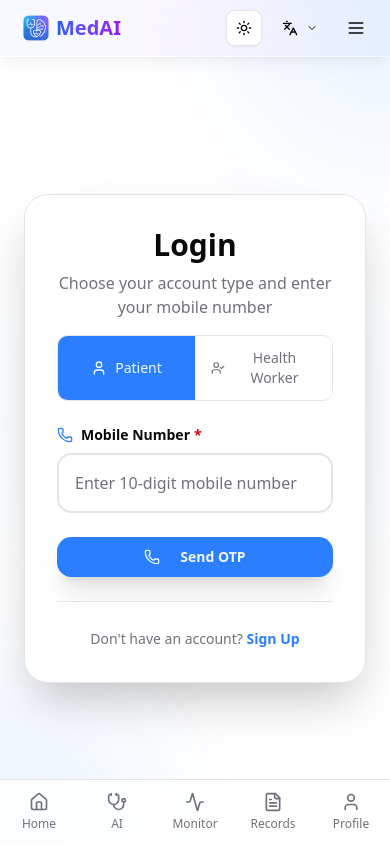
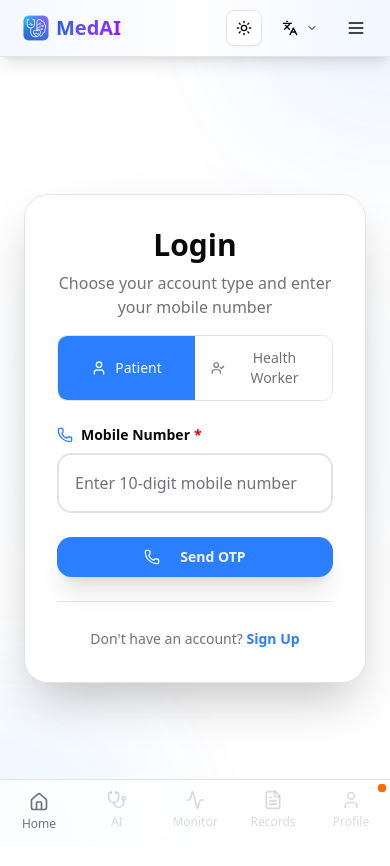
Before and after one commit to ankandalui/med-ai, a Next.js app: page /login in a window 390 px wide. Shown: the top 866 px of the page. Built offline with nearby package versions, Linux system fonts and the light colour scheme.

Commit message:
auth guard added

```diff
--- a/app/api/auth/login/route.ts
+++ b/app/api/auth/login/route.ts
@@ -27,7 +27,7 @@ export async function POST(request: NextRequest) {
 
     if (!user) {
       return NextResponse.json({ error: "User not found" }, { status: 404 });
-    }    // Check if OTP bypass is enabled
+    } // Check if OTP bypass is enabled
     const otpBypassEnabled = process.env.OTP_BYPASS_ENABLED === "true";
 
     // Generate JWT token
--- a/app/diagnosis/page.tsx
+++ b/app/diagnosis/page.tsx
@@ -1,11 +1,13 @@
 "use client";
 
 import { useTranslation } from "react-i18next";
+import { AuthGuard } from "@/components/auth-guard";
 
 export default function DiagnosisPage() {
   const { t } = useTranslation();
 
   return (
+    <AuthGuard>
       <div className="min-h-screen bg-background flex items-center justify-center">
         <div className="text-center space-y-4">
           <h1 className="text-4xl font-bold bg-gradient-to-r from-blue-600 to-purple-600 bg-clip-text text-transparent">
@@ -23,5 +25,6 @@ export default function DiagnosisPage() {
           </div>
         </div>
       </div>
+    </AuthGuard>
   );
 }
--- a/app/monitoring/page.tsx
+++ b/app/monitoring/page.tsx
@@ -1,11 +1,13 @@
 "use client";
 
 import { useTranslation } from "react-i18next";
+import { AuthGuard } from "@/components/auth-guard";
 
 export default function MonitoringPage() {
   const { t } = useTranslation();
 
   return (
+    <AuthGuard>
       <div className="min-h-screen bg-background flex items-center justify-center">
         <div className="text-center space-y-4">
           <h1 className="text-4xl font-bold bg-gradient-to-r from-green-600 to-blue-600 bg-clip-text text-transparent">
@@ -23,5 +25,6 @@ export default function MonitoringPage() {
           </div>
         </div>
       </div>
+    </AuthGuard>
   );
 }
--- a/app/records/page.tsx
+++ b/app/records/page.tsx
@@ -1,11 +1,13 @@
 "use client";
 
 import { useTranslation } from "react-i18next";
+import { AuthGuard } from "@/components/auth-guard";
 
 export default function RecordsPage() {
   const { t } = useTranslation();
 
   return (
+    <AuthGuard>
       <div className="min-h-screen bg-background flex items-center justify-center">
         <div className="text-center space-y-4">
           <h1 className="text-4xl font-bold bg-gradient-to-r from-purple-600 to-pink-600 bg-clip-text text-transparent">
@@ -23,5 +25,6 @@ export default function RecordsPage() {
           </div>
         </div>
       </div>
+    </AuthGuard>
   );
 }
--- /dev/null
+++ b/components/auth-guard.tsx
@@ -0,0 +1,89 @@
+"use client";
+
+import { useEffect } from "react";
+import { useRouter } from "next/navigation";
+import Link from "next/link";
+import { useAuth } from "@/hooks/use-auth";
+import { Button } from "@/components/ui/button";
+import { LogIn, UserPlus, Shield } from "lucide-react";
+
+interface AuthGuardProps {
+  children: React.ReactNode;
+  requireAuth?: boolean;
+  fallback?: React.ReactNode;
+}
+
+function AuthRequired() {
+  return (
+    <div className="min-h-screen bg-background flex items-center justify-center px-6">
+      <div className="text-center space-y-6 max-w-md">
+        <div className="space-y-4">
+          <div className="w-16 h-16 bg-primary/10 rounded-full flex items-center justify-center mx-auto">
+            <Shield className="w-8 h-8 text-primary" />
+          </div>
+          <h1 className="text-2xl font-bold text-foreground">
+            Authentication Required
+          </h1>
+          <p className="text-muted-foreground">
+            You need to be logged in to access this page. Please sign in or
+            create an account to continue.
+          </p>
+        </div>
+
+        <div className="space-y-3">
+          <Link href="/login" className="block">
+            <Button className="w-full" size="lg">
+              <LogIn className="w-4 h-4 mr-2" />
+              Sign In
+            </Button>
+          </Link>
+
+          <Link href="/signup" className="block">
+            <Button variant="outline" className="w-full" size="lg">
+              <UserPlus className="w-4 h-4 mr-2" />
+              Create Account
+            </Button>
+          </Link>
+        </div>
+
+        <div className="pt-4 border-t">
+          <Link
+            href="/"
+            className="text-sm text-muted-foreground hover:text-foreground transition-colors"
+          >
+            ← Back to Home
+          </Link>
+        </div>
+      </div>
+    </div>
+  );
+}
+
+function LoadingSpinner() {
+  return (
+    <div className="min-h-screen bg-background flex items-center justify-center">
+      <div className="flex flex-col items-center space-y-4">
+        <div className="w-8 h-8 border-2 border-primary border-t-transparent rounded-full animate-spin"></div>
+        <p className="text-sm text-muted-foreground">Loading...</p>
+      </div>
+    </div>
+  );
+}
+
+export function AuthGuard({
+  children,
+  requireAuth = true,
+  fallback,
+}: AuthGuardProps) {
+  const { isAuthenticated, isLoading } = useAuth();
+
+  if (isLoading) {
+    return <LoadingSpinner />;
+  }
+
+  if (requireAuth && !isAuthenticated) {
+    return fallback || <AuthRequired />;
+  }
+
+  return <>{children}</>;
+}
--- a/components/bottom-nav.tsx
+++ b/components/bottom-nav.tsx
@@ -2,14 +2,17 @@
 
 import React from "react";
 import Link from "next/link";
-import { usePathname } from "next/navigation";
+import { usePathname, useRouter } from "next/navigation";
 import { useTranslation } from "react-i18next";
 import { Home, Stethoscope, Activity, FileText, User } from "lucide-react";
 import { cn } from "@/lib/utils";
+import { useAuth } from "@/hooks/use-auth";
 
 export function BottomNav() {
   const { t } = useTranslation();
   const pathname = usePathname();
+  const router = useRouter();
+  const { isAuthenticated, isLoading } = useAuth();
 
   const navItems = [
     {
@@ -17,61 +20,86 @@ export function BottomNav() {
       icon: Home,
       label: "Home",
       isActive: pathname === "/",
+      requireAuth: false,
     },
     {
       href: "/diagnosis",
       icon: Stethoscope,
       label: t("features.aiDiagnosis").split(" ")[0], // Get first word
       isActive: pathname === "/diagnosis",
+      requireAuth: true,
     },
     {
       href: "/monitoring",
       icon: Activity,
       label: "Monitor",
       isActive: pathname === "/monitoring",
+      requireAuth: true,
     },
     {
       href: "/records",
       icon: FileText,
       label: "Records",
       isActive: pathname === "/records",
+      requireAuth: true,
     },
     {
       href: "/profile",
       icon: User,
       label: "Profile",
       isActive: pathname === "/profile",
+      requireAuth: true,
     },
   ];
 
+  const handleNavClick = (item: (typeof navItems)[0]) => {
+    if (item.requireAuth && !isAuthenticated && !isLoading) {
+      router.push("/login");
+      return;
+    }
+    router.push(item.href);
+  };
   return (
     <div className="lg:hidden fixed bottom-0 left-0 right-0 z-50 bg-background/95 backdrop-blur border-t supports-[backdrop-filter]:bg-background/80">
       <div className="grid grid-cols-5 h-16">
         {navItems.map((item) => {
           const Icon = item.icon;
+          const isDisabled = item.requireAuth && !isAuthenticated && !isLoading;
+
           return (
-            <Link
+            <button
               key={item.href}
-              href={item.href}
+              onClick={() => handleNavClick(item)}
               className={cn(
                 "flex flex-col items-center justify-center space-y-1 transition-colors",
                 item.isActive
                   ? "text-primary"
+                  : isDisabled
+                  ? "text-muted-foreground/50 cursor-not-allowed"
                   : "text-muted-foreground hover:text-foreground"
               )}
+              disabled={isDisabled}
             >
               <Icon
-                className={cn("h-5 w-5", item.isActive && "text-primary")}
+                className={cn(
+                  "h-5 w-5",
+                  item.isActive && "text-primary",
+                  isDisabled && "opacity-50"
+                )}
               />
               <span
                 className={cn(
                   "text-xs font-medium",
-                  item.isActive && "text-primary"
+                  item.isActive && "text-primary",
+                  isDisabled && "opacity-50"
                 )}
               >
                 {item.label}
               </span>
-            </Link>
+              {isDisabled && (
+                <div className="absolute top-1 right-1 w-2 h-2 bg-orange-500 rounded-full animate-pulse" />
+              )}
+            </button>
           );
         })}
       </div>
--- a/components/navbar.tsx
+++ b/components/navbar.tsx
@@ -10,33 +10,15 @@ import { Menu, X, Download, User, LogOut, Settings } from "lucide-react";
 import Image from "next/image";
 import { Button } from "@/components/ui/button";
 import { usePWAInstall } from "@/hooks/use-pwa-install";
+import { useAuth } from "@/hooks/use-auth";
 
 export function Navbar() {
   const { t } = useTranslation();
   const router = useRouter();
   const [isMobileMenuOpen, setIsMobileMenuOpen] = React.useState(false);
   const [isUserMenuOpen, setIsUserMenuOpen] = React.useState(false);
-  const [isAuthenticated, setIsAuthenticated] = React.useState(false);
-  const [user, setUser] = React.useState<any>(null);
-  const { isInstallable, isInstalled, installPWA } = usePWAInstall();
-  // Check authentication status on component mount
-  React.useEffect(() => {
-    const checkAuth = () => {
-      const token = localStorage.getItem("token");
-      if (token) {
-        setIsAuthenticated(true);
-        // You can decode the token to get user info if needed
-        const userData = localStorage.getItem("userData");
-        if (userData) {
-          setUser(JSON.parse(userData));
-        }
-      }
-    };
-
-    checkAuth();
-  }, []);
-
-  // Close dropdown when clicking outside
+  const { user, isAuthenticated, logout } = useAuth();
+  const { isInstallable, isInstalled, installPWA } = usePWAInstall(); // Close dropdown when clicking outside
   React.useEffect(() => {
     const handleClickOutside = (event: MouseEvent) => {
       const target = event.target as Element;
@@ -48,14 +30,9 @@ export function Navbar() {
     document.addEventListener("mousedown", handleClickOutside);
     return () => document.removeEventListener("mousedown", handleClickOutside);
   }, []);
-
   const handleLogout = () => {
-    localStorage.removeItem("token");
-    localStorage.removeItem("userData");
-    setIsAuthenticated(false);
-    setUser(null);
+    logout();
     setIsUserMenuOpen(false);
-    router.push("/");
   };
   const handleInstallPWA = async () => {
     await installPWA();
@@ -67,8 +44,8 @@ export function Navbar() {
     { name: t("navbar.contact"), href: "/contact" },
   ];
   return (
-    <div className="w-full border-b border-white/20 bg-white/10 backdrop-blur-xl supports-[backdrop-filter]:bg-white/5 fixed top-0 left-0 right-0 z-50 shadow-lg shadow-black/5">
-      <div className="absolute inset-0 bg-gradient-to-r from-blue-500/5 via-purple-500/5 to-blue-500/5"></div>
+    <div className="w-full border-b border-border bg-background/95 backdrop-blur-xl supports-[backdrop-filter]:bg-background/80 fixed top-0 left-0 right-0 z-50 shadow-lg">
+      <div className="absolute inset-0 bg-gradient-to-r from-primary/5 via-secondary/5 to-primary/5"></div>
       <div className="container mx-auto px-4 relative">
         {" "}
         <div className="flex h-14 md:h-16 items-center">
@@ -92,11 +69,12 @@ export function Navbar() {
           {/* Desktop Navigation - Center */}
           <div className="flex-grow flex justify-center">
             <nav className="hidden md:flex items-center space-x-10">
+              {" "}
               {navigationItems.map((item) => (
                 <Link
                   key={item.name}
                   href={item.href}
-                  className="text-sm font-medium text-muted-foreground hover:text-foreground transition-colors relative after:absolute after:bottom-0 after:left-0 after:h-0.5 after:w-0 after:bg-primary after:transition-all after:duration-300 hover:after:w-full"
+                  className="text-sm font-medium text-foreground/80 hover:text-foreground transition-colors relative after:absolute after:bottom-0 after:left-0 after:h-0.5 after:w-0 after:bg-primary after:transition-all after:duration-300 hover:after:w-full"
                 >
                   {item.name}
                 </Link>
@@ -154,8 +132,9 @@ export function Navbar() {
                 ) : (
                   /* Login/Signup Buttons */
                   <>
+                    {" "}
                     <Link href="/login">
-                      <button className="text-sm font-medium text-muted-foreground hover:text-foreground transition-colors px-3 py-2">
+                      <button className="text-sm font-medium text-foreground/80 hover:text-foreground transition-colors px-3 py-2">
                         {t("navbar.login")}
                       </button>
                     </Link>
@@ -180,9 +159,9 @@ export function Navbar() {
               {/* Theme and Language (Always visible) */}
               <ThemeToggle />
               <LanguageDropdown />
-              {/* Mobile Menu Button */}
+              {/* Mobile Menu Button */}{" "}
               <button
-                className="md:hidden p-2 rounded-md hover:bg-accent transition-all duration-300"
+                className="md:hidden p-2 rounded-md hover:bg-accent transition-all duration-300 text-foreground"
                 onClick={() => setIsMobileMenuOpen(!isMobileMenuOpen)}
                 aria-label="Toggle menu"
               >
@@ -225,7 +204,7 @@ export function Navbar() {
                 <Link
                   key={item.name}
                   href={item.href}
-                  className={`block px-4 py-3 text-sm font-medium text-muted-foreground hover:text-foreground hover:bg-accent rounded-md transition-all duration-300 transform ${
+                  className={`block px-4 py-3 text-sm font-medium text-foreground/80 hover:text-foreground hover:bg-accent rounded-md transition-all duration-300 transform ${
                     isMobileMenuOpen
                       ? "translate-x-0 opacity-100"
                       : "translate-x-8 opacity-0"
@@ -244,9 +223,8 @@ export function Navbar() {
             {/* Mobile Auth Section */}
             <div className="space-y-3 px-4 pt-4 border-t">
               {isAuthenticated ? (
-                /* Mobile User Menu */
-                <div className="space-y-2">
-                  <div className="flex items-center space-x-3 p-3 bg-accent rounded-md">
+                /* Mobile User Menu */ <div className="space-y-2">
+                  <div className="flex items-center space-x-3 p-3 bg-accent rounded-md border-l-4 border-green-500">
                     <div className="w-8 h-8 rounded-full bg-primary flex items-center justify-center text-primary-foreground">
                       {user?.name ? (
                         user.name.charAt(0).toUpperCase()
@@ -254,7 +232,14 @@ export function Navbar() {
                         <User className="w-4 h-4" />
                       )}
                     </div>
-                    <span className="font-medium">{user?.name || "User"}</span>
+                    <div className="flex-1">
+                      <span className="font-medium block">
+                        {user?.name || "User"}
+                      </span>
+                      <span className="text-xs text-muted-foreground">
+                        Logged in
+                      </span>
+                    </div>
                   </div>
                   <Link
                     href="/profile"
@@ -264,13 +249,13 @@ export function Navbar() {
                       <User className="w-4 h-4 mr-2" />
                       Profile
                     </button>
-                  </Link>
+                  </Link>{" "}
                   <button
                     onClick={() => {
                       handleLogout();
                       setIsMobileMenuOpen(false);
                     }}
-                    className="w-full flex items-center text-left p-3 text-sm font-medium hover:bg-accent rounded-md transition-colors"
+                    className="w-full flex items-center text-left p-3 text-sm font-medium hover:bg-red-50 dark:hover:bg-red-900/20 hover:text-red-600 dark:hover:text-red-400 rounded-md transition-colors"
                   >
                     <LogOut className="w-4 h-4 mr-2" />
                     Logout
@@ -284,7 +269,7 @@ export function Navbar() {
                     onClick={() => setIsMobileMenuOpen(false)}
                   >
                     <button
-                      className={`w-full text-left p-3 text-sm font-medium text-muted-foreground hover:text-foreground hover:bg-accent rounded-md transition-all duration-300 transform ${
+                      className={`w-full text-left p-3 text-sm font-medium text-foreground/80 hover:text-foreground hover:bg-accent rounded-md transition-all duration-300 transform ${
                         isMobileMenuOpen
                           ? "translate-x-0 opacity-100 scale-100"
                           : "translate-x-8 opacity-0 scale-95"
--- /dev/null
+++ b/hooks/use-auth.ts
@@ -0,0 +1,88 @@
+"use client";
+
+import { useState, useEffect } from "react";
+import { useRouter } from "next/navigation";
+
+interface User {
+  id: string;
+  email: string;
+  phone: string;
+  name: string;
+  userType: "PATIENT" | "HEALTH_WORKER";
+  isVerified: boolean;
+  patient?: any;
+  healthWorker?: any;
+}
+
+export function useAuth() {
+  const [user, setUser] = useState<User | null>(null);
+  const [isLoading, setIsLoading] = useState(true);
+  const [isAuthenticated, setIsAuthenticated] = useState(false);
+  const router = useRouter();
+
+  useEffect(() => {
+    const checkAuth = () => {
+      try {
+        const token = localStorage.getItem("token");
+        const userData = localStorage.getItem("userData");
+
+        if (token && userData) {
+          const parsedUser = JSON.parse(userData);
+          setUser(parsedUser);
+          setIsAuthenticated(true);
+        } else {
+          setUser(null);
+          setIsAuthenticated(false);
+        }
+      } catch (error) {
+        console.error("Error checking authentication:", error);
+        setUser(null);
+        setIsAuthenticated(false);
+      } finally {
+        setIsLoading(false);
+      }
+    };
+
+    checkAuth();
+  }, []);
+
+  const login = (token: string, userData: User) => {
+    try {
+      localStorage.setItem("token", token);
+      localStorage.setItem("userData", JSON.stringify(userData));
+      setUser(userData);
+      setIsAuthenticated(true);
+    } catch (error) {
+      console.error("Error during login:", error);
+    }
+  };
+
+  const logout = () => {
+    try {
+      localStorage.removeItem("token");
+      localStorage.removeItem("userData");
+      setUser(null);
+      setIsAuthenticated(false);
+      router.push("/");
+    } catch (error) {
+      console.error("Error during logout:", error);
+    }
+  };
+
+  const requireAuth = (redirectTo: string = "/login") => {
+    if (!isLoading && !isAuthenticated) {
+      router.push(redirectTo);
+      return false;
+    }
+    return isAuthenticated;
+  };
+
+  return {
+    user,
+    isLoading,
+    isAuthenticated,
+    login,
+    logout,
+    requireAuth,
+  };
+}
--- a/package.json
+++ b/package.json
@@ -1,7 +1,8 @@
 {
   "name": "medai",
   "version": "0.1.0",
-  "private": true,  "scripts": {
+  "private": true,
+  "scripts": {
     "dev": "next dev",
     "build": "prisma generate && next build",
     "start": "next start",
```
Also changed, not shown: app/profile/page.tsx (+10 -5 lines), 2 other files (tests, documents, lock files or other folders). Lines whose indentation alone changed are shown as unchanged.
